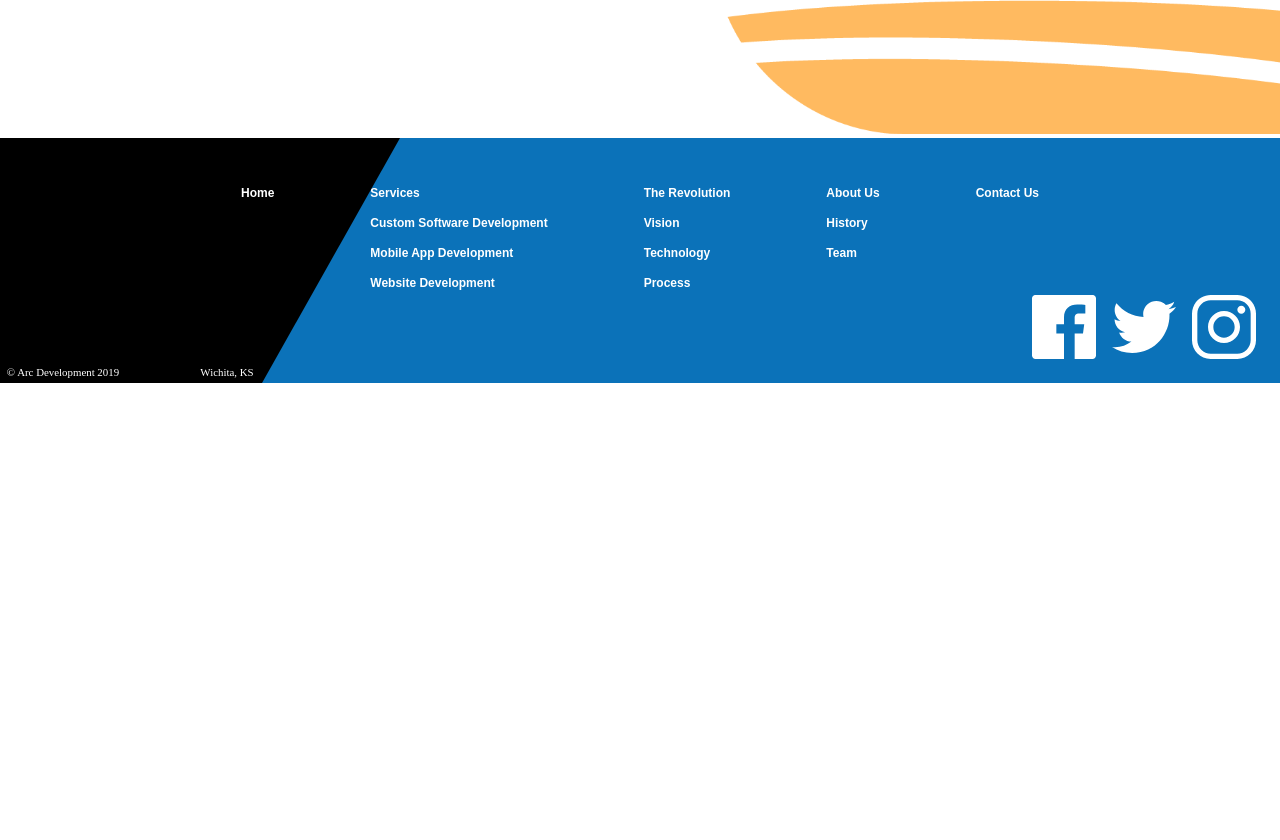
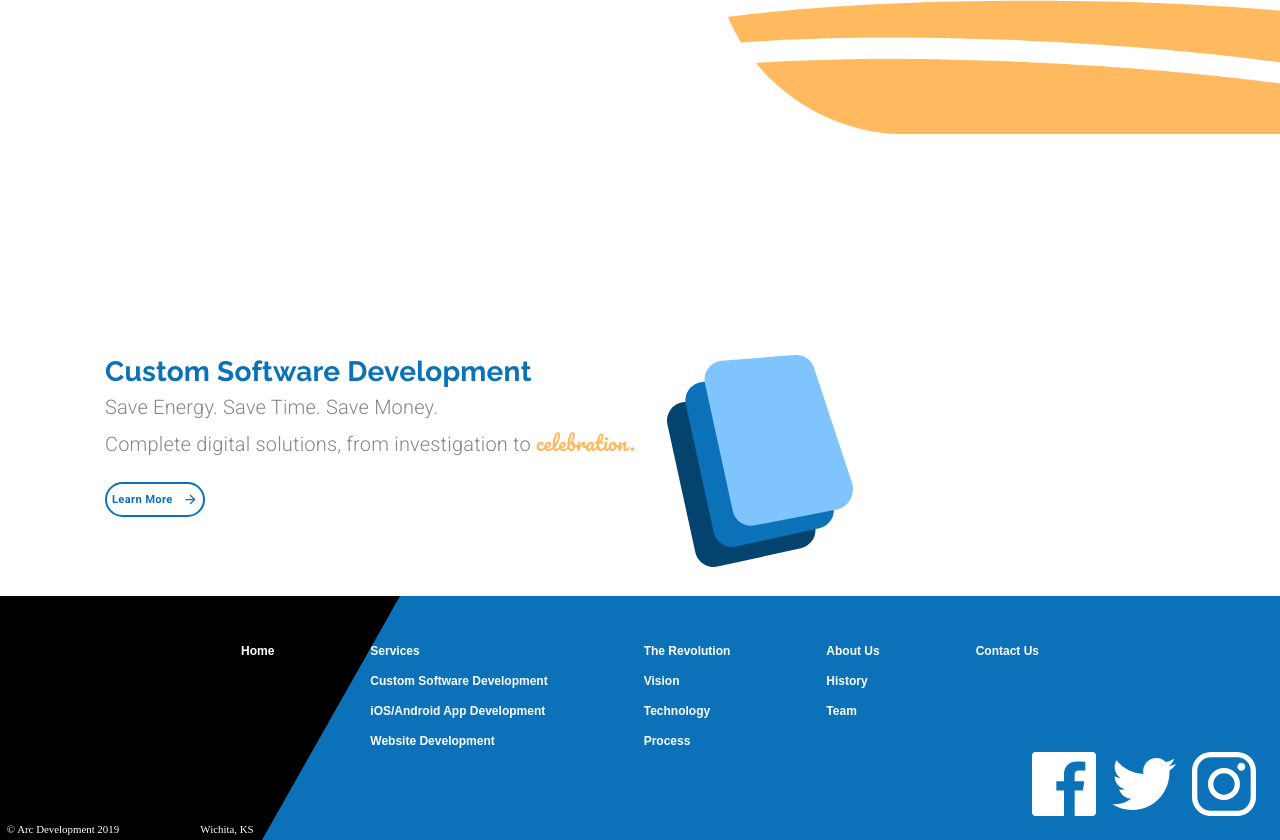
Before and after one commit to ruhimbazabertin/miror, a React (Create React App) app: page / in a window 1280 px wide. Shown: the part 460-1300 px from the top of the page. Before the commit the page ends 843 px from the top, so only its background shows below. Built offline with nearby package versions, Linux system fonts and the light colour scheme.

Commit message:
service
creating custom software development content

service

```diff
--- a/src/components/LandingPage.js
+++ b/src/components/LandingPage.js
@@ -4,6 +4,8 @@
 import Grid from '@material-ui/core/Grid';
 import Button from '@material-ui/core/Button';
 import Typography from '@material-ui/core/Typography';
+import customSoftwareIcon from '../assets/Custom Software Icon.svg';
+import useMediaQuery   from '@material-ui/core/useMediaQuery';
 
 
 import animationData from '../animations/landinganimation/data';
@@ -34,16 +36,19 @@
         marginTop: "1em",
         },
     learnButtonHero: {
-        borderColor: theme.palette.common.blue,
-        color: theme.palette.common.blue,
-        borderWidth: 2,
-        textTransform: "none",
-        borderRadius: 50,
-        fontFamily: "Roboto",
-        fontWeight: "bold",
+        ...theme.typography.learnButton,
         fontSize: "0.9rem",
         height: 45,
         width: 145,
+    },
+    learnButton: {
+        ...theme.typography.learnButton,
+        fontSize: "0.7rem",
+        height: 35,
+        padding: 5,
+        [theme.breakpoints.down("sm")]: {
+            marginBottom: "2em",
+        }
     },
  mainContainer: {
      marginTop: "5em",
@@ -61,6 +66,24 @@
         marginLeft: 0,
     }
 },
+specialText: {
+  fontFamily: "Pacifico",
+  color: theme.palette.common.orange,
+},
+subtitle:{
+    marginBottom: "1em"
+},
+icon: {
+    marginLeft: "2em",
+    [theme.breakpoints.down("xs")]: {
+        marginLeft: 0,
+    }
+},
+serviceContainer: {
+    marginTop: "12em",
+    padding: 25,
+}
+
 
 }));
 
@@ -68,6 +91,7 @@
 
     const classes = useStyles();
     const theme  =  useTheme();
+    const matchesSM = useMediaQuery(theme.breakpoints.down("sm"));
 
     const defaultOptions = {
         loop: true,
@@ -80,7 +104,7 @@
 
     return (
         <Grid container direction="column" className={classes.mainContainer}>
-        <Grid item>
+        <Grid item>{/*----Start of Hello block---*/}
         <Grid container justify="flex-end" alignItems="center" direction="row">
         <Grid  sm item className={classes.heroTextContainer}>
             <Typography variant="h2" align="center">
@@ -102,7 +126,31 @@
          <Lottie options={defaultOptions} height={"100%"} width={"100%"} />
         </Grid>
         </Grid>
+        </Grid>{/*----End of Hello block---*/}
+        <Grid item>{/*----Start of services block---*/}
+        <Grid container direction="row" justify={matchesSM ? "center" : undefined} className={classes.serviceContainer}>
+        <Grid item style={{marginLeft: matchesSM ? 0 : "5em", textAlign: matchesSM ? "center" : undefined}}>
+        <Typography variant="h4">
+            Custom Software Development
+        </Typography>
+        <Typography variant="subtitle1">
+            Save Energy. Save Time. Save Money.
+        </Typography>
+        <Typography variant="subtitle1" className={classes.subtitle}>
+            Complete digital solutions, from investigation to {" "}
+            <span className={classes.specialText}>celebration.</span>
+        </Typography>
+        <Button variant="outlined" className={classes.learnButton}>
+        <span style={{marginRight: 10 }}>Learn More</span>
+        <ButtonArrow width={15} height={15} fill={theme.palette.common.blue} />
+        </Button>
         </Grid>
+        <Grid item>
+            <img className={classes.icon} alt="custom software icon" src={customSoftwareIcon} />
+        </Grid>
+        </Grid>
+        </Grid>
+
         </Grid>
     );
 
--- a/src/components/ui/Footer.js
+++ b/src/components/ui/Footer.js
@@ -80,7 +80,7 @@
                     Custom Software Development
                 </Grid>
                 <Grid item component={Link} onClick={() => {props.setValue(1); props.setSelectedIndex(2)}} to="/mobileapps" className={classes.link}>
-                    Mobile App Development
+                     iOS/Android App Development
                 </Grid>
                 <Grid item component={Link} onClick={() =>{props.setValue(1); props.setSelectedIndex(3)}}to="/websites" className={classes.link}>
                     Website Development
--- a/src/components/ui/Header.js
+++ b/src/components/ui/Header.js
@@ -282,7 +282,7 @@
                 <MenuItem
                 onClick={() => {handleClose(); props.setValue(1)}}
                 component={Link} to="/mobileapps"
-                classes={{root: classes.menuItem}}>Mobile App Development</MenuItem>
+                classes={{root: classes.menuItem}}>iOS/Android App Development</MenuItem>
                 <MenuItem
                 onClick={() => {handleClose(); props.setValue(1)}}
                 component={Link} to="/websites"
--- a/src/components/ui/Theme.js
+++ b/src/components/ui/Theme.js
@@ -33,7 +33,7 @@
                 fontFamily: "Raleway",
                 fontWeight: 700,
                 fontSize: "2rem",
-                color: `${arcBlue}`,
+                color: arcBlue,
                 lineHeight: 1.5
             },
             h3: {
@@ -47,15 +47,24 @@
                 color: arcBlue,
                 fontWeight: 700
               },
+              subtitle1: {
+                fontSize: "1.25rem",
+                fontWeight: 300,
+                color: arcGrey,
+              },
+              learnButton: {
+                borderColor: arcBlue,
+                color: arcBlue,
+                borderWidth: 2,
+                textTransform: "none",
+                borderRadius: 50,
+                fontFamily: "Roboto",
+                fontWeight: "bold",
+              },
               h6: {
                 fontWeight: 500,
                 fontFamily: "Raleway",
                 color: arcBlue
-              },
-              subtitle1: {
-                fontSize: "1.25rem",
-                fontWeight: 300,
-                color: arcGrey
               },
               subtitle2: {
                 color: "white",
```
Also changed, not shown: 1 other file (tests, documents, lock files or other folders).
